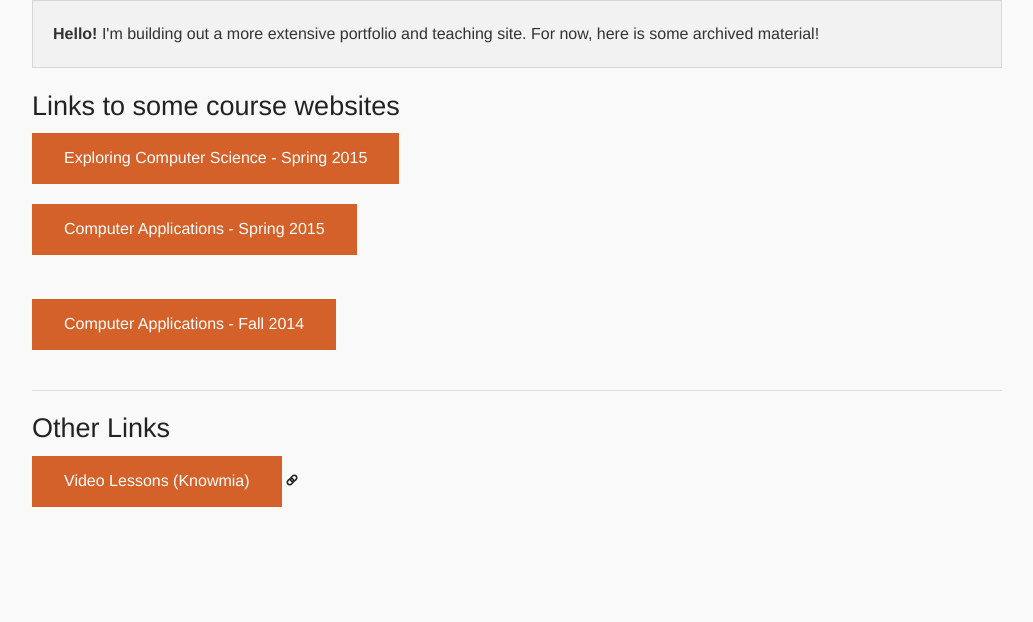
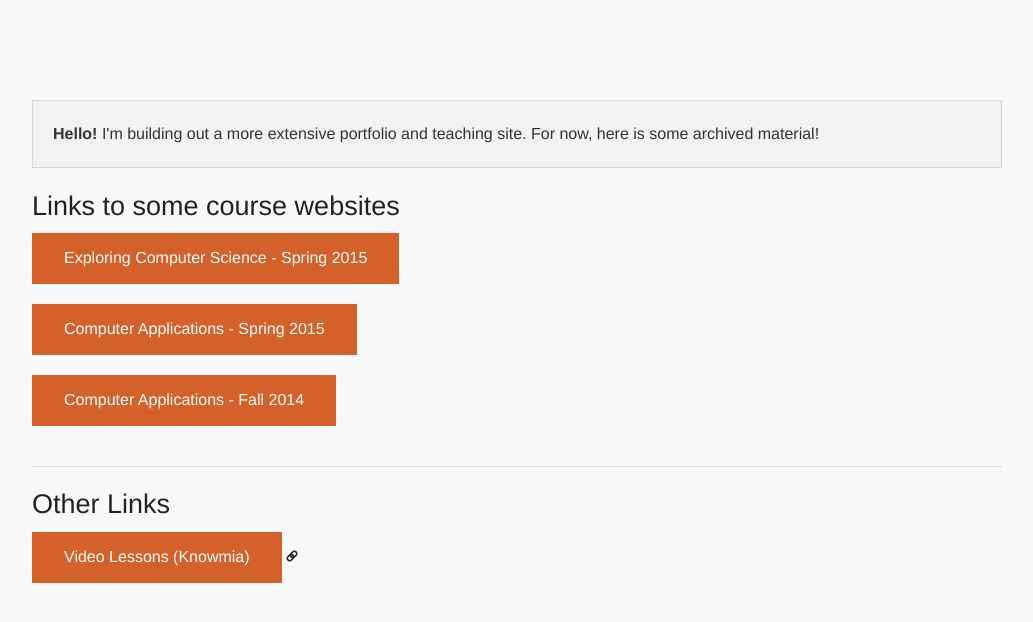
Before and after one commit to mr-shafiei/mr-shafiei.github.io, a Jekyll site: the page built from index.html, in a window 1280 px wide. Shown: the top 622 px of the page, without its empty margins (123-1156 px from the left). Built offline with Jekyll 4.4.1, drawn with Linux system fonts in a browser that asks for light colours; some web fonts are replaced; Markdown is read by kramdown in place of the engine named in the settings.

Commit message:
Update index.html

```diff
--- a/index.html
+++ b/index.html
@@ -2,14 +2,15 @@
 layout:     home
 title:      Mr. Shafiei
 ---
-
+<div style="padding-top:100px;">
 <div class="panel"><p><strong>Hello!</strong>  I'm building out a more extensive portfolio and teaching site.  For now, here is some archived material!</p></div>
 <h3>Links to some course websites</h3>
 <a href="exploring-computer-science" class="button">Exploring Computer Science - Spring 2015</a><br>
-<a href="computer-applications" class="button">Computer Applications - Spring 2015</a><br><br>
-<a href="courses/computer-applications-1" class="button">Computer Applications - Fall 2014</a>
+<a href="computer-applications" class="button">Computer Applications - Spring 2015</a><br>
+<a href="courses/computer-applications-1" class="button">Computer Applications - Fall 2014</a><br>
 
 <hr>
 
 <h3>Other Links</h3>
 <a href="http://www.knowmia.com/teacher/bobakshafiei" class="button">Video Lessons (Knowmia)</a>
+</div>
```
